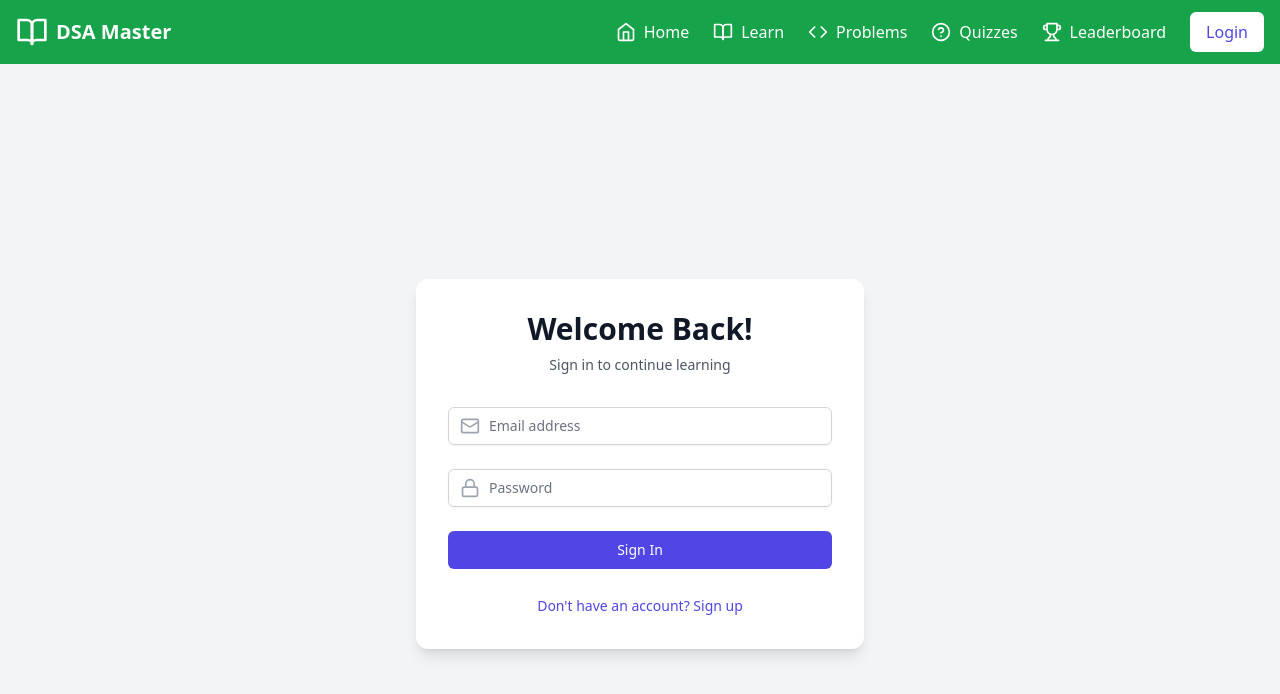
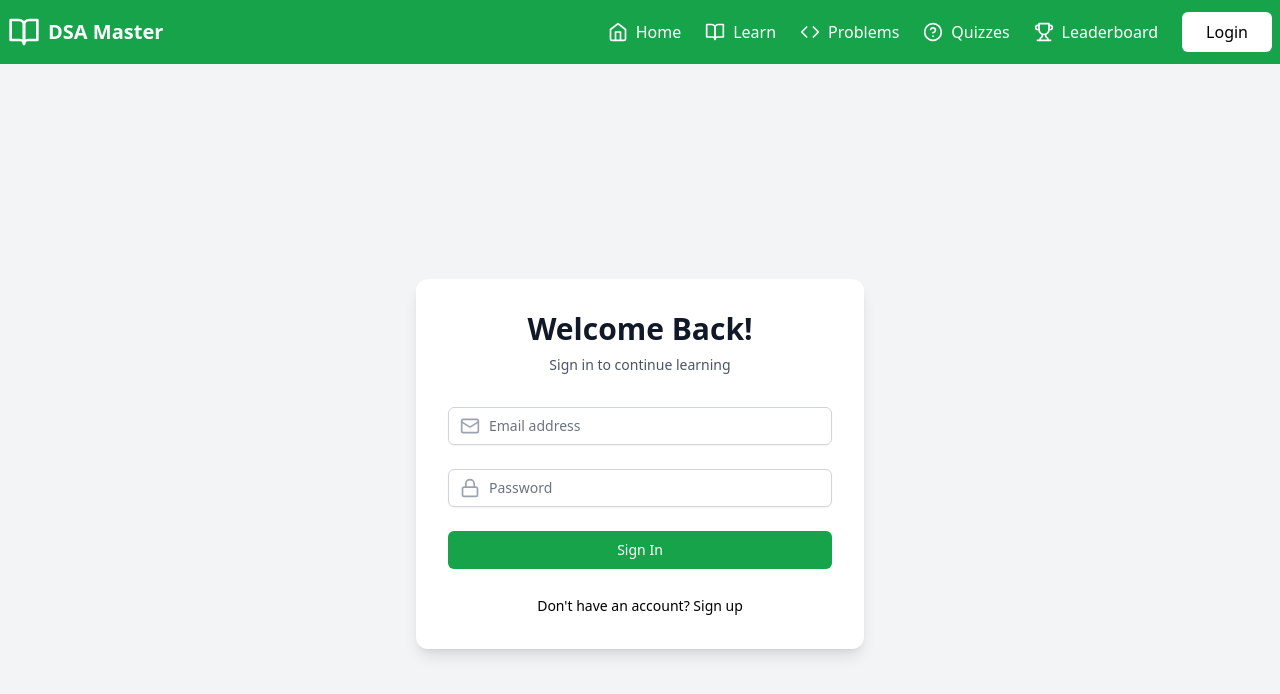
Before and after one commit to rayaansomaiah/Gamified-dsa, a React (Vite) app: page /login in a window 1280 px wide. Shown: the top 694 px of the page. Built offline with nearby package versions, Linux system fonts and the light colour scheme.

Commit message:
update environment variables, enhance button styles, and add footer to homepage

```diff
--- a/src/components/auth/AuthForm.tsx
+++ b/src/components/auth/AuthForm.tsx
@@ -96,7 +96,7 @@ const AuthForm = () => {
             <button
               type="submit"
               disabled={loading}
-              className="group relative w-full flex justify-center py-2 px-4 border border-transparent text-sm font-medium rounded-md text-white bg-indigo-600 hover:bg-indigo-700 focus:outline-none focus:ring-2 focus:ring-offset-2 focus:ring-indigo-500 disabled:opacity-50"
+              className="group relative w-full flex justify-center py-2 px-4 border border-transparent text-sm font-medium rounded-md text-white bg-green-600 hover:bg-indigo-700 focus:outline-none focus:ring-2 focus:ring-offset-2 focus:ring-indigo-500 disabled:opacity-50"
             >
               {loading ? 'Loading...' : (isLogin ? 'Sign In' : 'Sign Up')}
             </button>
@@ -106,7 +106,7 @@ const AuthForm = () => {
             <button
               type="button"
               onClick={() => setIsLogin(!isLogin)}
-              className="text-sm text-indigo-600 hover:text-indigo-500"
+              className="text-sm text-dark-600 hover:text-dark-500"
             >
               {isLogin ? "Don't have an account? Sign up" : 'Already have an account? Sign in'}
             </button>
--- a/src/components/home/HomePage.tsx
+++ b/src/components/home/HomePage.tsx
@@ -80,6 +80,11 @@ const HomePage = () => {
           </div>
         </section>
       </div>
+
+      {/* Footer */}
+      <footer className="text-center py-4 bg-green-600 text-white mt-16">
+        © 2025 DSA Master. All rights reserved.
+      </footer>
     </div>
   );
 };
--- a/src/components/layout/Navbar.tsx
+++ b/src/components/layout/Navbar.tsx
@@ -10,9 +10,9 @@ const Navbar: React.FC = () => {
 
   return (
     <nav className="bg-green-600 text-white shadow-lg">
-      <div className="max-w-7xl mx-auto px-4">
+      <div className="max-w-7xl mx-auto px-2">
         <div className="flex justify-between items-center h-16">
-          <div className="flex items-center space-x-4">
+          <div className="flex items-center space-x-">
             <button
               onClick={() => navigate('/')}
               className="flex items-center space-x-2 hover:text-indigo-200"
@@ -74,7 +74,7 @@ const Navbar: React.FC = () => {
             ) : (
               <button
                 onClick={() => navigate('/login')}
-                className="bg-white text-indigo-600 px-4 py-2 rounded-md hover:bg-indigo-100"
+                className="bg-white text-black px-6 py-2 rounded-md hover:bg-indigo-100"
               >
                 Login
               </button>
```
Also changed, not shown: 1 other file (tests, documents, lock files or other folders).
